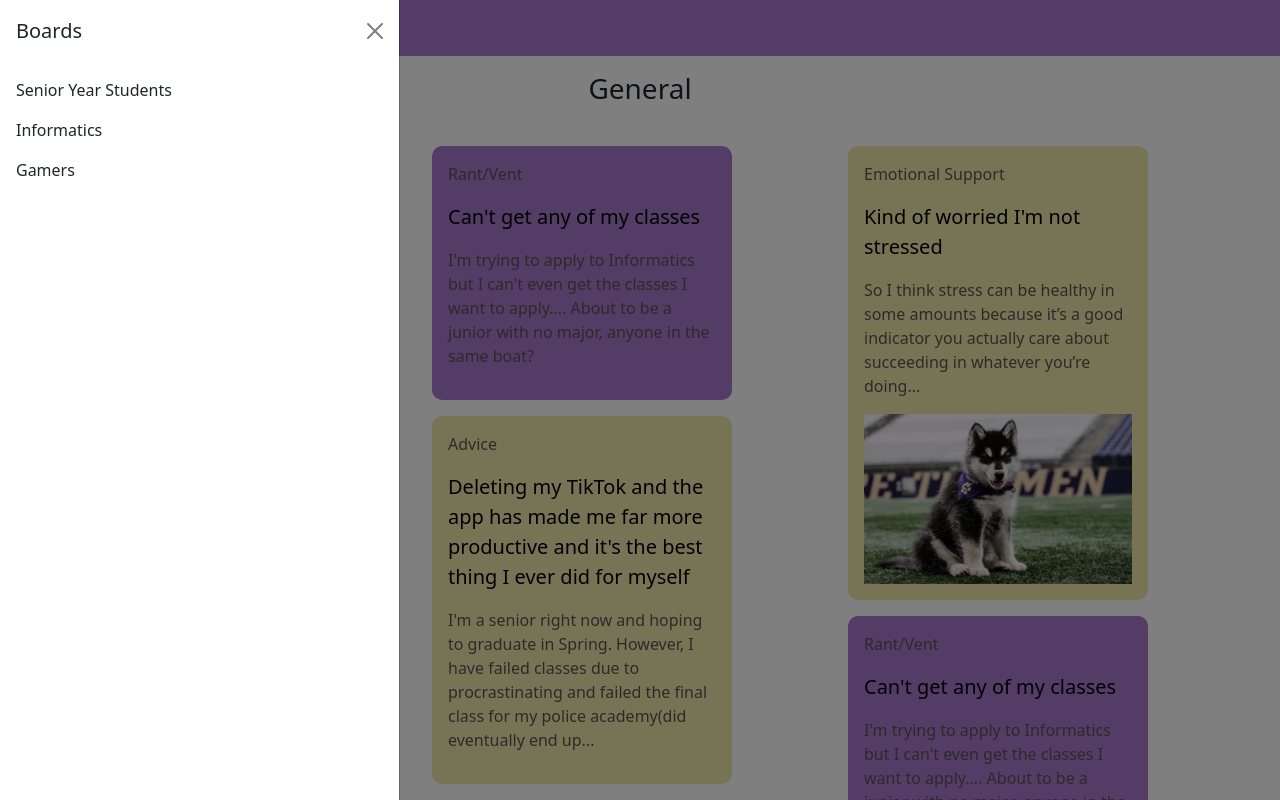
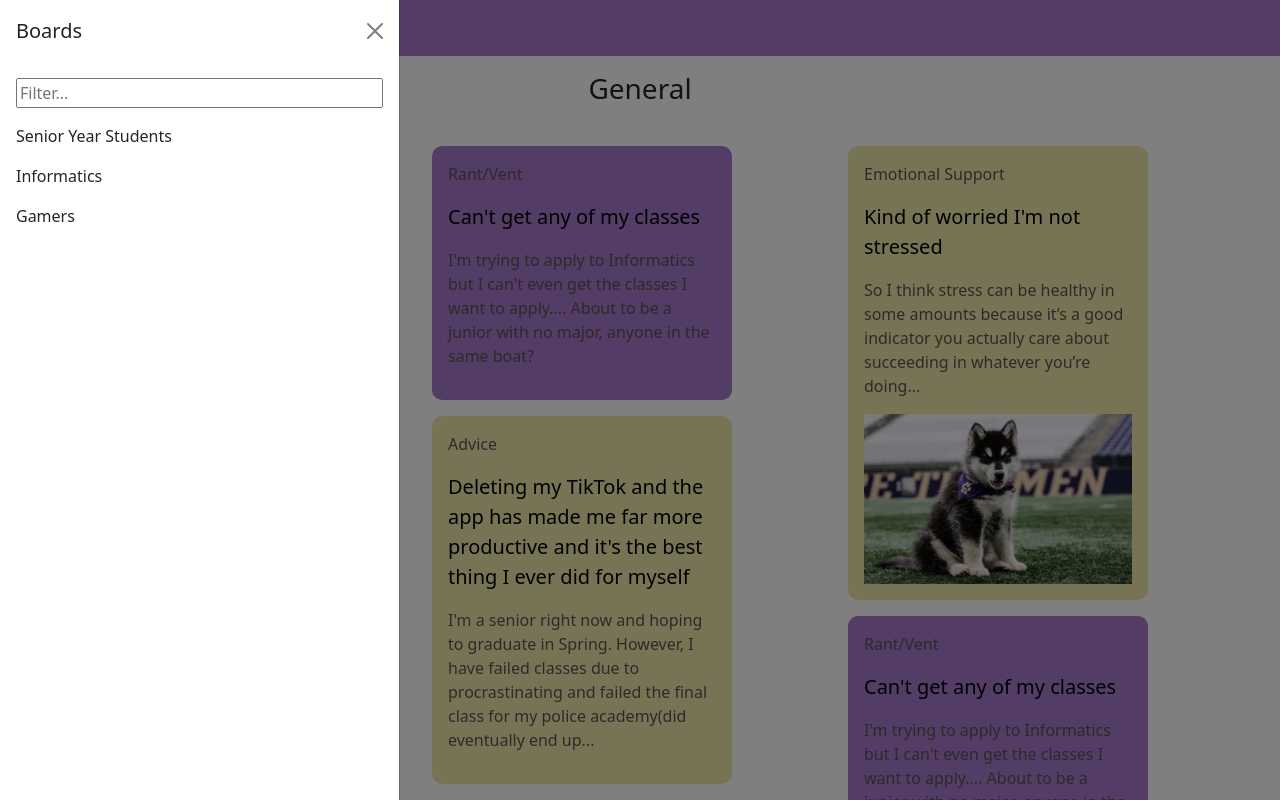
Before and after one commit to JohnYou1234/capstone-teamU, a React (Create React App) app in the folder howler/: page / in a window 1280 px wide. Both pictures are taken after a click on the link "Boards". Shown: the top 800 px of the page. Built offline with nearby package versions, Linux system fonts and the light colour scheme.

Commit message:
added filter bar without functionality

```diff
--- a/howler/src/components/header/BoardList.js
+++ b/howler/src/components/header/BoardList.js
@@ -11,7 +11,8 @@ function BoardList(props) {
             <Offcanvas.Title>Boards</Offcanvas.Title>
             </Offcanvas.Header>
             <Offcanvas.Body>
-            <nav className='board-list'>
+            <input type="text" placeholder='Filter...' className='boardFilterBar'/>
+            <nav className='boardList'>
                 <p>Senior Year Students</p>
                 <p>Informatics</p>
                 <p>Gamers</p>
--- a/howler/src/components/header/header.css
+++ b/howler/src/components/header/header.css
@@ -2,8 +2,13 @@
     background-color: rgb(166, 121, 202);
 }
 
-.board-list p:hover {
+.boardList p:hover {
     transform: scale(1.02);
     transition: transform 0.3s ease-in-out;
     box-shadow: 0px 0px 10px rgba(134, 62, 194, 0.3);
-  }
+}
+
+.boardFilterBar {
+    margin-bottom: 1rem;
+    width: 100%;
+}
```
